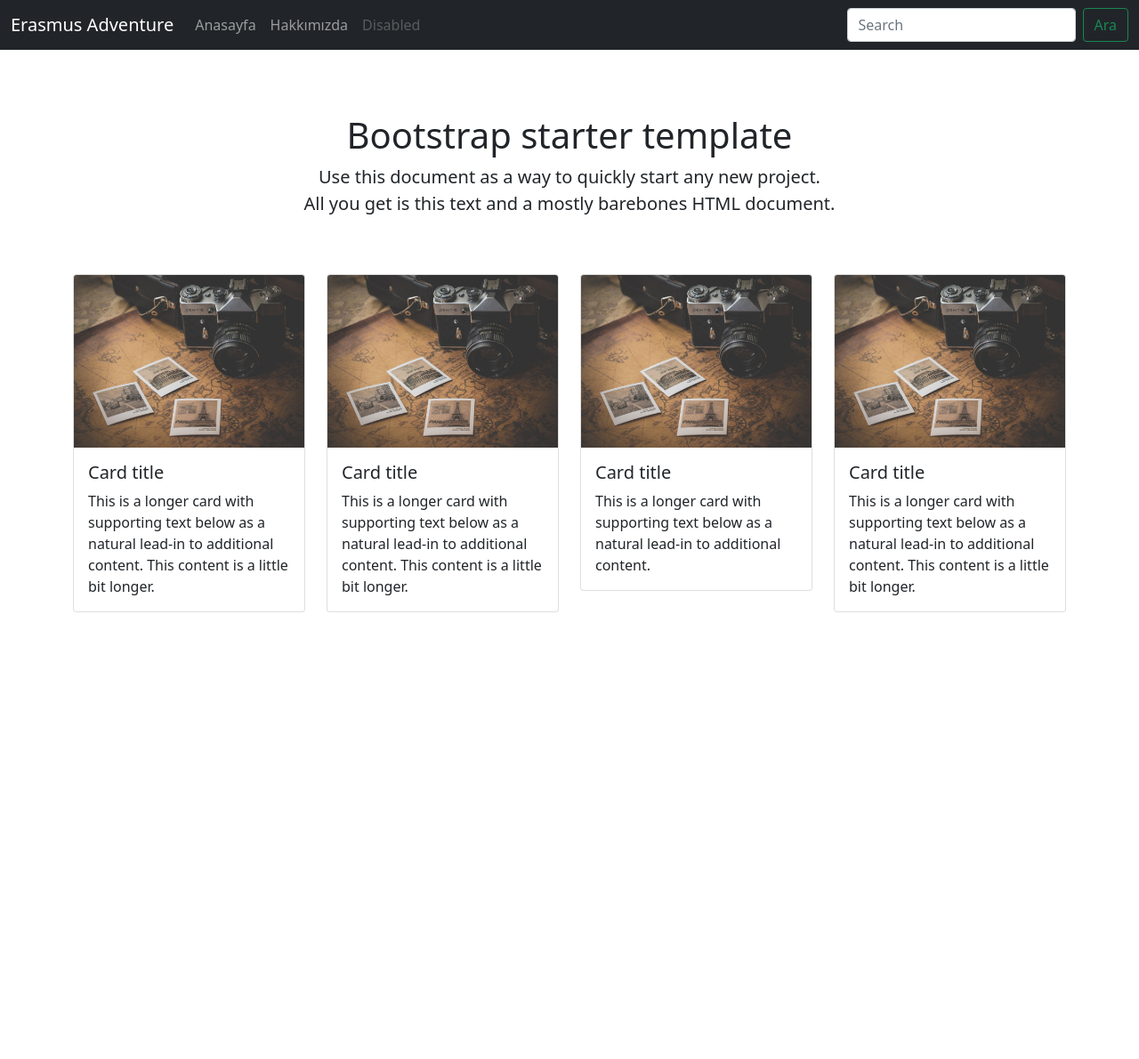
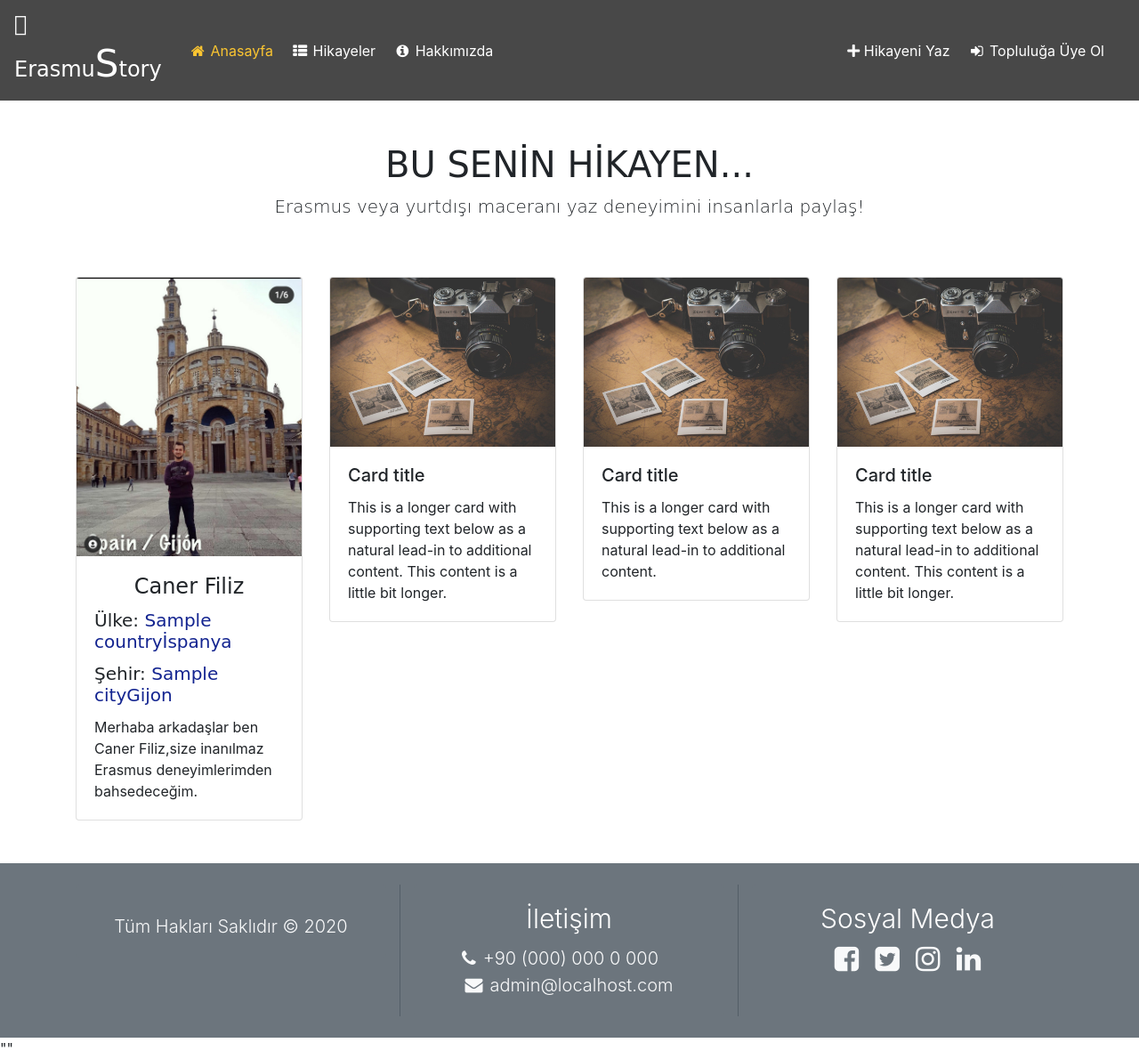
Before and after one commit to CanerF/django_blog, a Django app: template blog/templates/blog/home.html in a window 1280 px wide. Shown: the whole page at 89% size. Before the commit the page ends 688 px from the top, so only its background shows below. Run offline with Django 3.2, Linux system fonts and the light colour scheme; the template is opened without the code that fills it: most values are stand-ins (such as "Sample title", 1, 10 or a date in 2020); some libraries are stand-ins or nearby versions.

Commit message:
edited home.html

```diff
--- a/blog/static/blog/main.css
+++ b/blog/static/blog/main.css
@@ -1,3 +1,9 @@
-body {
-  padding-top: 5rem;
-}
+
+.navbar { background-color: #484848; }
+.navbar .navbar-nav .nav-link { color: #fff; }
+.navbar .navbar-nav .nav-link:hover { color: #fbc531; }
+.navbar .navbar-nav .active > .nav-link { color: #fbc531; }
+
+footer a.text-light:hover { color: #fed136!important; text-decoration: none; }
+footer .cizgi { border-right: 1px solid #535e67; }
+@media (max-width: 992px) { footer .cizgi { border-right:white; } }
--- a/blog/templates/blog/home.html
+++ b/blog/templates/blog/home.html
@@ -2,97 +2,95 @@
 <!doctype html>
 <html lang="en">
   <head>
+
     <link href="https://cdn.jsdelivr.net/npm/bootstrap@5.0.0-beta1/dist/css/bootstrap.min.css" rel="stylesheet" integrity="sha384-giJF6kkoqNQ00vy+HMDP7azOuL0xtbfIcaT9wjKHr8RbDVddVHyTfAAsrekwKmP1" crossorigin="anonymous">
+    <link href="//maxcdn.bootstrapcdn.com/bootstrap/4.1.1/css/bootstrap.min.css" rel="stylesheet" id="bootstrap-css">
+    <script src="//cdnjs.cloudflare.com/ajax/libs/jquery/3.2.1/jquery.min.js"></script>
+    <link rel="stylesheet" href="https://pro.fontawesome.com/releases/v5.10.0/css/all.css" integrity="sha384-AYmEC3Yw5cVb3ZcuHtOA93w35dYTsvhLPVnYs9eStHfGJvOvKxVfELGroGkvsg+p" crossorigin="anonymous"/>
+
+    <link href="https://fonts.googleapis.com/css?family=Raleway:400,500,500i,700,800i" rel="stylesheet">
+    <script src="https://cdnjs.cloudflare.com/ajax/libs/popper.js/1.14.3/umd/popper.min.js"></script>
+    <link rel="stylesheet" href="https://cdnjs.cloudflare.com/ajax/libs/font-awesome/4.7.0/css/font-awesome.min.css">
+
     <meta charset="utf-8">
     <meta name="viewport" content="width=device-width, initial-scale=1">
-    <meta name="description" content="">
-    <meta name="author" content="Mark Otto, Jacob Thornton, and Bootstrap contributors">
-    <meta name="generator" content="Hugo 0.79.0">
-    <title>Starter Template · Bootstrap v5.0</title>
+    <title>ErasmuStory</title>
 
     <link rel="canonical" href="https://getbootstrap.com/docs/5.0/examples/starter-template/">
 
+    <link href="{% static 'blog/main.css' %}" type="text/css" rel="stylesheet">
 
 
-    <!-- Bootstrap core CSS -->
-
-    <style>
-      .bd-placeholder-img {
-        font-size: 1.125rem;
-        text-anchor: middle;
-        -webkit-user-select: none;
-        -moz-user-select: none;
-        user-select: none;
-      }
-
-      @media (min-width: 768px) {
-        .bd-placeholder-img-lg {
-          font-size: 3.5rem;
-        }
-      }
-    </style>
+    <script src="//maxcdn.bootstrapcdn.com/bootstrap/4.1.1/js/bootstrap.min.js"></script>
 
 
-    <!-- Custom styles for this template -->
-    <link href="{% static 'blog/main.css' %}" type="text/css" rel="stylesheet">
   </head>
   <body>
 
-    <nav class="navbar navbar-expand-md navbar-dark bg-dark
-
-    fixed-top">
-      <div class="container-fluid">
-        <a class="navbar-brand" href="#">Erasmus Adventure</a>
-        <button class="navbar-toggler" type="button" data-bs-toggle="collapse" data-bs-target="#navbarsExampleDefault" aria-controls="navbarsExampleDefault" aria-expanded="false" aria-label="Toggle navigation">
-          <span class="navbar-toggler-icon"></span>
-        </button>
-
-        <div class="collapse navbar-collapse" id="navbarsExampleDefault">
-          <ul class="navbar-nav me-auto mb-2 mb-md-0">
-            <li class="nav-item active">
-              <a class="nav-link" aria-current="page" href="#">Anasayfa</a>
-            </li>
-            <li class="nav-item">
-              <a class="nav-link" href="#">Hakkımızda</a>
-            </li>
-            <li class="nav-item">
-              <a class="nav-link disabled" href="#" tabindex="-1" aria-disabled="true">Disabled</a>
-            </li>
-
-          </ul>
-          <form class="d-flex">
-            <input class="form-control me-2" type="search" placeholder="Search" aria-label="Search">
-            <button class="btn btn-outline-success" type="submit">Ara</button>
-          </form>
-
-        </li>
 
 
+    <header>
+      <!--- Navbar --->
+      <nav class="navbar navbar-expand-lg">
+       <h4  style="color: white;font-family:Bradley Hand, cursive;font-size:24px"> <a  class="navbar-brand text-white" style="font-family:Bradley Hand, cursive;font-size:24px"  href="#"><i class="fad fa-globe-europe"></i></a>Erasmu<a style="color:white;font-family:Brush Script MT, Brush Script Std, cursive;font-size:42px">S</a>tory</h4>
+        <div class="container">
 
-        </div>
+          <button class="navbar-toggler" type="button" data-toggle="collapse" data-target="#nvbCollapse" aria-controls="nvbCollapse">
+            <span class="navbar-toggler-icon"></span>
+          </button>
 
 
 
 
-      </div>
-    </nav>
 
+            <ul class="navbar-nav ml-left">
+                <li class="nav-item active pl-1">
+                  <a class="nav-link" href="{% url 'blog-home' %}"><i class="fa fa-home fa-fw mr-1"></i>Anasayfa</a>
+                </li>
+                <li class="nav-item  pl-1">
+                  <a class="nav-link" href="#"><i class="fa fa-th-list fa-fw mr-1"></i>Hikayeler</a>
+                </li>
+                <li class="nav-item pl-1">
+                  <a class="nav-link" href="#"><i class="fa fa-info-circle fa-fw mr-1"></i>Hakkımızda</a>
+                </li>
+            </ul>
+
+            <ul class="navbar-nav ml-auto">
+
+              <!-- <li class="nav-item pl-1">
+                <a class="nav-link" href="#"><i class="fa fa-phone fa-fw fa-rotate-180 mr-1"></i>İletişim</a>
+              </li> -->
+              <li class="nav-item pl-1">
+                <a class="nav-link" href="#"><i class="fas fa-plus"></i> Hikayeni Yaz</a>
+              </li>
+              <li class="nav-item pl-1">
+                <a class="nav-link" href="#"><i class="fa fa-sign-in fa-fw mr-1"></i>Topluluğa Üye Ol</a>
+              </li>
+            </ul>
+          </div>
+        </div>
+        </div>
+      </nav>
+      <!--# Navbar #-->
 
 
 
     <main class="container">
 
       <div class="starter-template text-center py-5 px-3">
-        <h1>Bootstrap starter template</h1>
-        <p class="lead">Use this document as a way to quickly start any new project.<br> All you get is this text and a mostly barebones HTML document.</p>
+        <h1 style="font-family: cursive;" class="page-header" >BU SENİN HİKAYEN...</h1>
+        <p style="font-family: cursive;" class="lead">Erasmus veya yurtdışı maceranı yaz deneyimini insanlarla paylaş!</p>
       </div>
       <div class="row row-cols-1 row-cols-md-4 g-4">
         <div class="col">
           <div class="card">
-            <img class="card-img-top" src="{% static 'blog/images/travelling.jpg' %}" alt="Card image cap">
+            <img  class="card-img-top" src="{% static 'blog/images/20201217_122207.jpg' %}" alt="Card image cap">
             <div class="card-body">
-              <h5 class="card-title">Card title</h5>
-              <p class="card-text">This is a longer card with supporting text below as a natural lead-in to additional content. This content is a little bit longer.</p>
+              <h4 style="font-family: cursive;text-align:center;" class="card-title">Caner Filiz </h4>
+              <h5 style="font-family: cursive;" class="card-title">Ülke: <a style="color:rgb(19, 36, 144);"  href="#">{{country}}İspanya</a> </h5>
+              <h5 style="font-family: cursive;" class="card-title">Şehir: <a style="color:rgb(19, 36, 144);" href="#">{{city}}Gijon</a> </h5>
+
+              <p class="card-text">Merhaba arkadaşlar ben Caner Filiz,size inanılmaz Erasmus deneyimlerimden bahsedeceğim.</p>
             </div>
           </div>
         </div>
@@ -126,7 +124,56 @@
       </div>
 
     </main><!-- /.container -->
+  </header>
 
+  <!--- Footer --->
+    <footer>
+      <div class="jumbotron jumbotron-fluid bg-secondary p-4 mt-5 mb-0">
+        <div class="container">
+          <div class="row">
+            <div class="col-12 col-sm-12 col-md-12 col-lg-4 col-xl-4 cizgi">
+              <div class="card bg-secondary border-0">
+                <div class="card-body text-light text-center">
+                  <h5 class="card-title text-white display-4" style="font-size:30px"></h5>
+                <p class="d-inline lead">Tüm Hakları Saklıdır © 2020<br>
+                <a href="#" class="text-light d-block lead"></a>
+                </p>
+
+                </div>
+              </div>
+            </div>
+
+            <div class="col-12 col-sm-12 col-md-6 col-lg-4 col-xl-4 cizgi">
+              <div class="card bg-secondary border-0">
+                <div class="card-body text-center">
+                  <h5 class="card-title text-white display-4" style="font-size:30px">İletişim</h5>
+                  <a class="text-light d-block lead" style="margin-left: -20px" href="#"><i class="fa fa-phone mr-2"></i>+90 (000) 000 0 000</a>
+                  <a class="text-light d-block lead" href="#"><i class="fa fa-envelope mr-2"></i>admin@localhost.com</a>
+                </div>
+              </div>
+            </div>
+
+            <div class="col-12 col-sm-12 col-md-6 col-lg-4 col-xl-4">
+              <div class="card bg-secondary border-0">
+                <div class="card-body text-center">
+                <h5 class="card-title text-white display-4" style="font-size:30px">Sosyal Medya</h5>
+
+                    <a class="text-light" href="#"><i class="fa fa-facebook-square fa-fw fa-2x"></i></a>
+
+                    <a class="text-light" href="#"><i class="fa fa-twitter-square fa-fw fa-2x"></i></a>
+
+                    <a class="text-light" href="#"><i class="fa fa-instagram fa-fw fa-2x"></i></a>
+
+                    <a class="text-light" href="#"><i class="fa fa-linkedin fa-fw fa-2x"></i></a>
+
+                </div>
+              </div>
+            </div>
+          </div>
+        </div>
+      </div>
+    </footer>
+    <!--# Footer #-->""
 
 
 
```
Also changed, not shown: blog/static/blog/images/20201217_122207.jpg (added), blog/templates/base.html (added), blog/templates/blog/post_create.html (added), blog/templates/blog/post_detail.html (added), blog/templates/blog/post_update.html (added).
